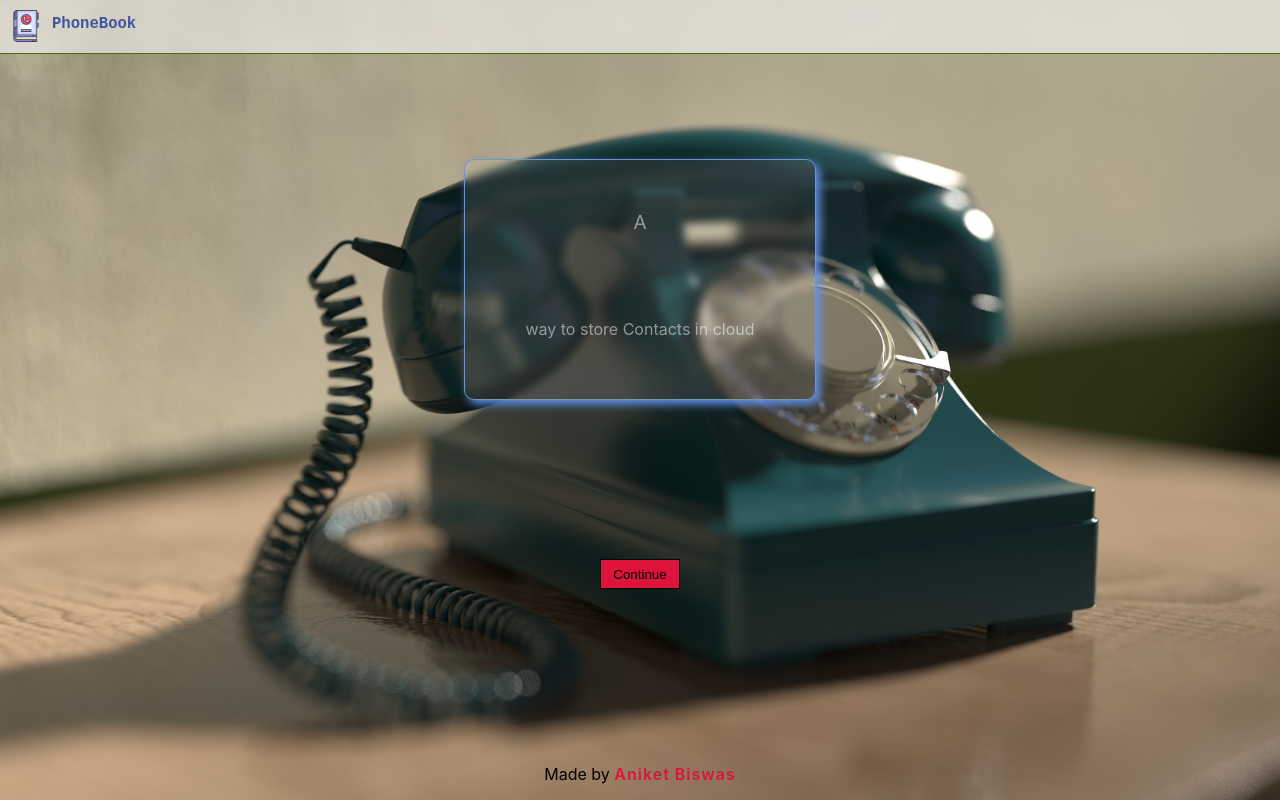
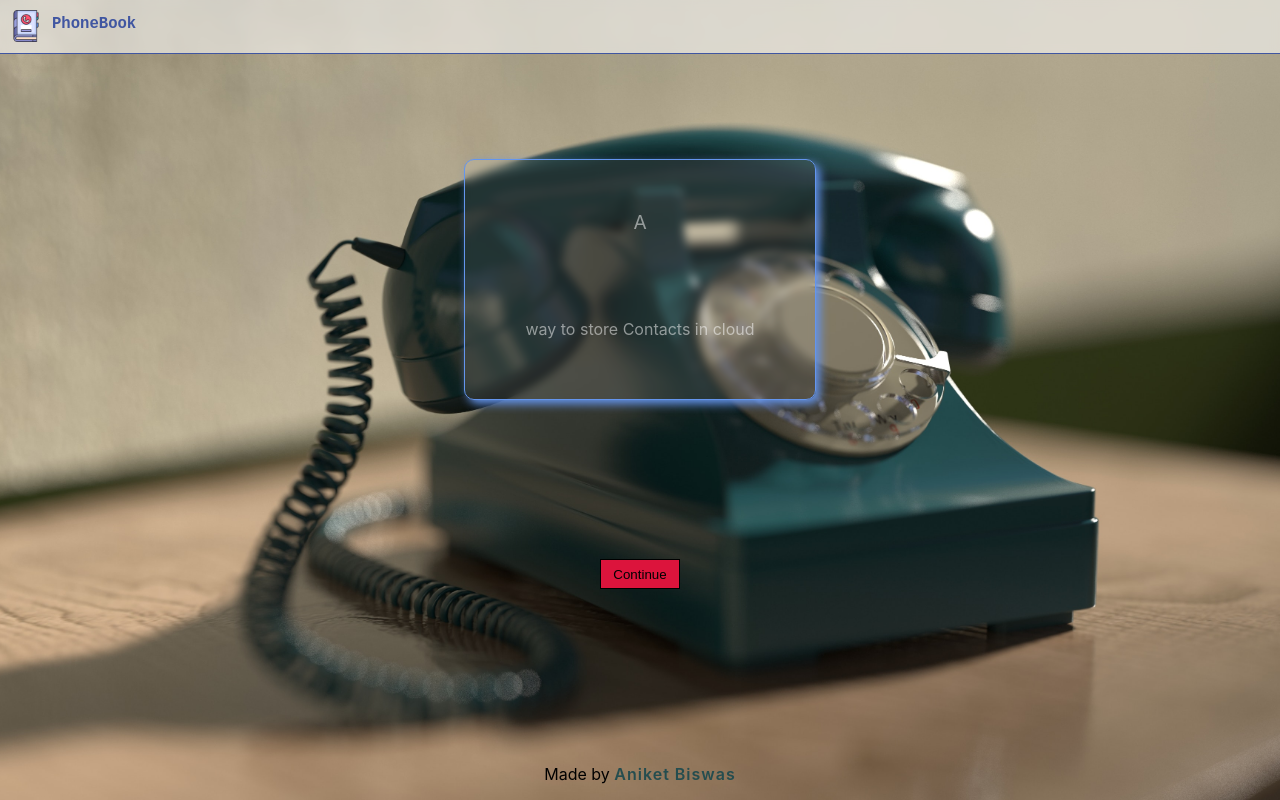
Before and after one commit to aniket-hpp/phbook, a React (Create React App) app: page / in a window 1280 px wide. In both pictures the pointer is over the link "Aniket Biswas". Built offline with nearby package versions, Linux system fonts and the light colour scheme.

Commit message:
home.css

```diff
--- a/src/css/home.css
+++ b/src/css/home.css
@@ -24,6 +24,6 @@
 }
 
 .footer a:hover{
-    color: crimson;
+    color: #254d4f;
     letter-spacing: 1px;
 }
```
